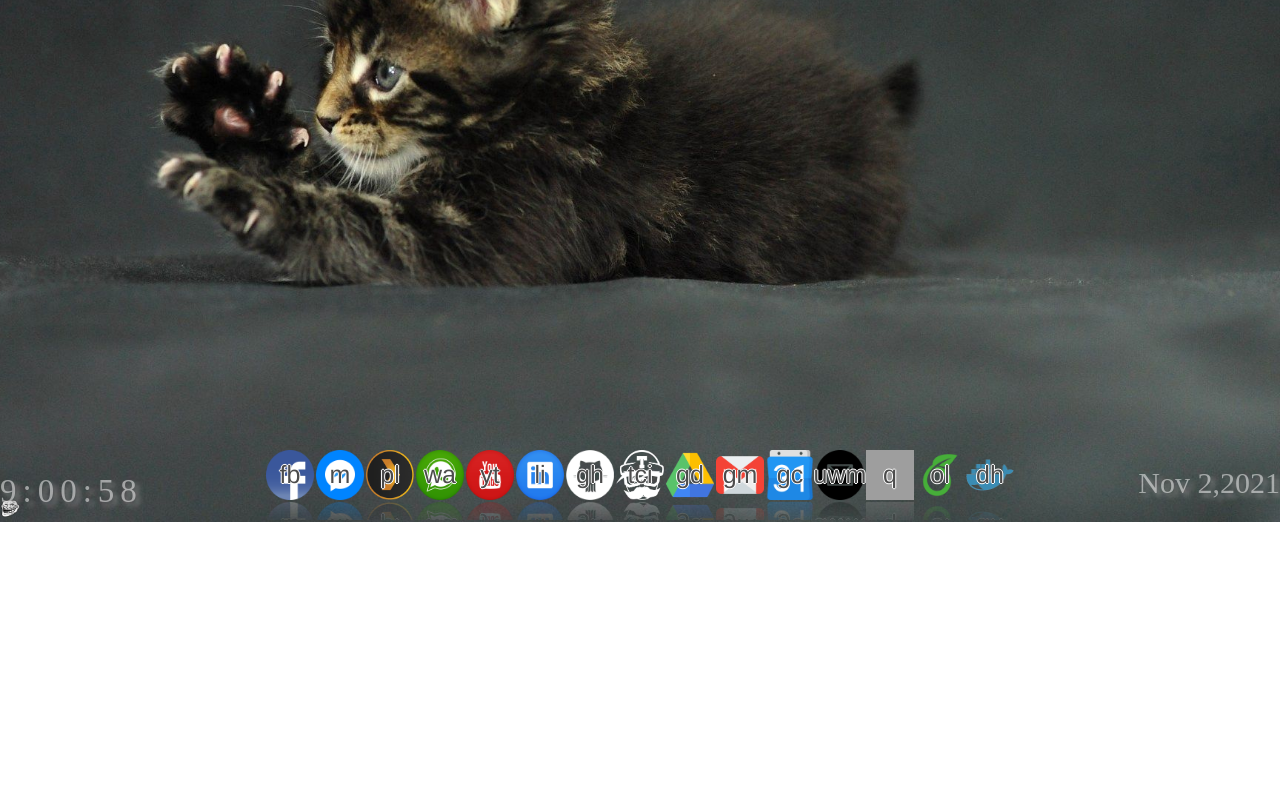
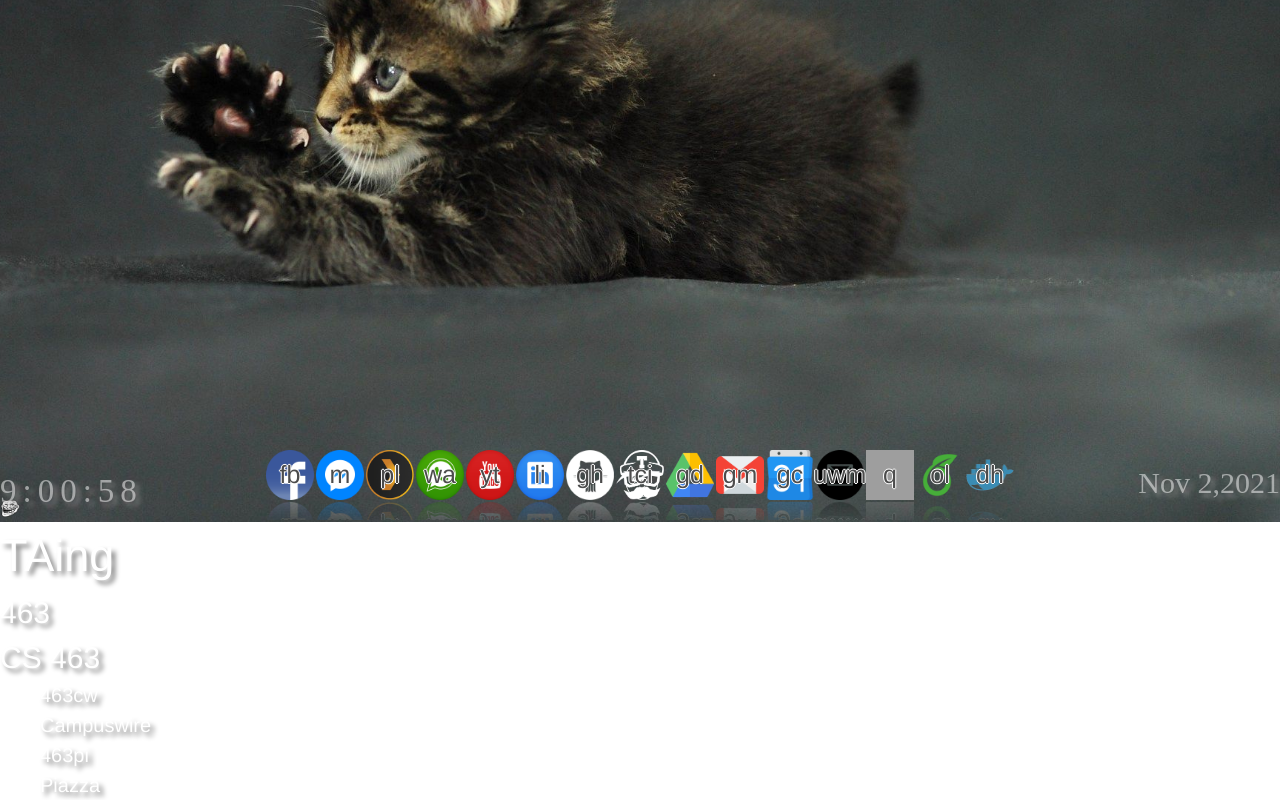
Before and after one commit to aishr/uni-startpage, a Vue app: page / in a window 1280 px wide. Shown: the part 278-1078 px from the top of the page. Before the commit the page ends 800 px from the top, so only its background shows below. Built offline with nearby package versions, Linux system fonts and the light colour scheme; grey boxes are pictures that could not be loaded.

Commit message:
fixed something

```diff
--- a/src/components/Dock.vue
+++ b/src/components/Dock.vue
@@ -1,19 +1,6 @@
 <script setup lang="ts">
 import $ from 'jquery';
 import DockIcon from './DockIcon.vue';
-$(document).on('ready', function(){
-	$("ul.osx-dock li").each(function () {
-		$(this).hover(function () {
-			$(this).prev("li").addClass("nearby");
-			$(this).next("li").addClass("nearby");
-		},
-			function () {
-				$(this).prev("li").removeClass("nearby");
-				$(this).next("li").removeClass("nearby");
-			});
-	});
-});
-
 interface dockIconInfo {
     title: string,
     imgSrc: string,
@@ -183,15 +170,6 @@ ul.osx-dock {
                 display: block;
             }
         }
-        .nearby {
-            margin-left: 6px;
-            margin-right: 6px;
-            z-index: 100;
-            a {
-                -webkit-transform-origin: center bottom;
-                -webkit-transform: scale(1.25);
-            }
-        }
         a {
             display: block;
             height: 50px;
@@ -200,6 +178,15 @@ ul.osx-dock {
             -webkit-transition-property: -webkit-transform margin;
             margin: 0;
             -webkit-box-reflect: below 2px -webkit-gradient(linear,left top,left bottom,from(transparent),color-stop(0.45,transparent),to(rgba(255,255,255,0.25)));
+            .nearby {
+                margin-left: 6px;
+                margin-right: 6px;
+                z-index: 100;
+                a {
+                    -webkit-transform-origin: center bottom;
+                    -webkit-transform: scale(1.25);
+                }
+            }
             img {
                 width: 48px;
             }
--- a/src/components/DockIcon.vue
+++ b/src/components/DockIcon.vue
@@ -11,7 +11,10 @@ defineProps<{
 </script>
 
 <template>
-    <a :href="link"> <img :title="title" :src="imgSrc" :alt="id" align="left" class="dockIcon"/> <div class="centered">{{ id }}</div></a>
+    <a :href="link">
+        <img :title="title" :src="imgSrc" :alt="id" align="left" class="dockIcon"/>
+        <div class="centered">{{ id }}</div>
+    </a>
 </template>
 <style lang="scss">
     .dockIcon {
--- a/src/components/Home.vue
+++ b/src/components/Home.vue
@@ -4,6 +4,7 @@ import MarksVue from './Marks.vue';
 import DockVue from './Dock.vue';
 import TimeAndDay from './TimeAndDay.vue';
 import Search from './Search.vue';
+import QuickLinks from './QuickLinks.vue';
 function getRandomInt(max:number) {
     return (Math.floor(Math.random() * Math.floor(max))) + 1;
 }
@@ -17,6 +18,7 @@ var image: string = `url(/src/assets/backgrounds/cat${getRandomInt(maxBackground
   <MarksVue/>
   <DockVue/>
   <TimeAndDay/>
+  <QuickLinks/>
 </template>
 
 <style lang="scss">
--- a/src/components/QuickLinks.vue
+++ b/src/components/QuickLinks.vue
@@ -21,4 +21,63 @@
 </template>
 
 <style lang="scss">
+h2 {
+        font: 400 45px/1.5 Helvetica, Verdana, sans-serif;
+        margin: 0;
+        padding: 0;
+        color: white;
+        text-shadow: 4px 4px 5px gray;
+}
+
+.topul {
+        list-style-type: none;
+        margin: 0;
+        padding: 0;
+        color: white;
+}
+
+.topli {
+        font: 200 30px/1.5 Helvetica, Verdana, sans-serif;
+        border-bottom: 1px solid #ccc;
+        color: white;
+        text-shadow: 4px 4px 5px gray;
+}
+
+.topli:last-child {
+        border: none;
+        color: white;
+        text-shadow: 4px 4px 5px gray;
+}
+
+.topli a {
+        text-decoration: none;
+        color: white;
+        text-shadow: 4px 4px 5px gray;
+        -webkit-transition: font-size 0.3s ease, background-color 0.3s ease;
+        -moz-transition: font-size 0.3s ease, background-color 0.3s ease;
+        -o-transition: font-size 0.3s ease, background-color 0.3s ease;
+        -ms-transition: font-size 0.3s ease, background-color 0.3s ease;
+        transition: font-size 0.3s ease, background-color 0.3s ease;
+        display: block;
+}
+
+.topli a:hover{
+        font-size: 40px;
+}
+
+.underul {
+        list-style-type: none;
+        display: block;
+        font: 200 20px/1.5 Helvetica, Verdana, sans-serif;
+}
+
+.underli a {
+        color:white;
+        text-shadow: 4px 4px 5px gray;
+}
+
+.underli a:hover {
+    font-size: 25px;
+}
+
 </style>
--- a/src/components/Search.vue
+++ b/src/components/Search.vue
@@ -1,12 +1,16 @@
 <script setup lang="ts">
 import $ from 'jquery';
-$(document).ready(function(){
-    $('#TextBoxId').keypress(function(e){
-      if(e.keyCode==13)
-      $('#search_submit').click();
-    });
-});
+import { ref } from 'vue';
+const search = ref<HTMLInputElement>();
+const searchSubmit = ref<HTMLInputElement>();
 
+window.onkeydown = function (e) {
+    e = e || window.event || {};
+    var charCode = e.charCode || e.keyCode || e.which;
+    if(charCode >= 65 && charCode <= 90 || charCode >= 48 && charCode <= 57) {
+      search.value?.focus();
+    }
+}
 var config = {
     links: [
         {key: "marks", url: "https://docs.google.com/spreadsheets/d/1xVwISSWXJJKRenIa2uEx2CcAih7aZF1dAVuTif9UvTs/edit?usp=sharing"},
@@ -47,9 +51,18 @@ var config = {
         protocolRegex: /^[a-zA-Z]+:\/\//i
     }
 };
-function get_url()
+
+function goToUrl(e:Event) {
+    e.preventDefault();
+    let input = search.value?.value;
+    if (!input){
+      return;
+    }
+    window.location.href = getUrl(input);
+
+}
+function getUrl(input: string)
 {
-    var input = document.getElementById("search").value;
     if (input.match(config.extras.urlRegex)){
         return input.match(config.extras.protocolRegex) ? input : "http://" + input;
     }
@@ -77,9 +90,9 @@ function goThroughOptions(input, lst){
 
 <template>
     <div class="wrap">
-      <form onsubmit="window.location.href = get_url(); return false;" autocomplete="on">
-        <input ref="search" id="search" v-model="search" name="search" type="text" placeholder="Search Here!"/>
-        <input id="search_submit" value="Search" type="search">
+      <form @submit="goToUrl" autocomplete="on">
+        <input ref="search" id="search" name="search" type="text" placeholder="Search Here!"/>
+        <input ref="searchSubmit" id="search_submit" value="Search" type="search">
         <input id="submit" value="Submit" type="submit">
       </form>
     </div>
```
